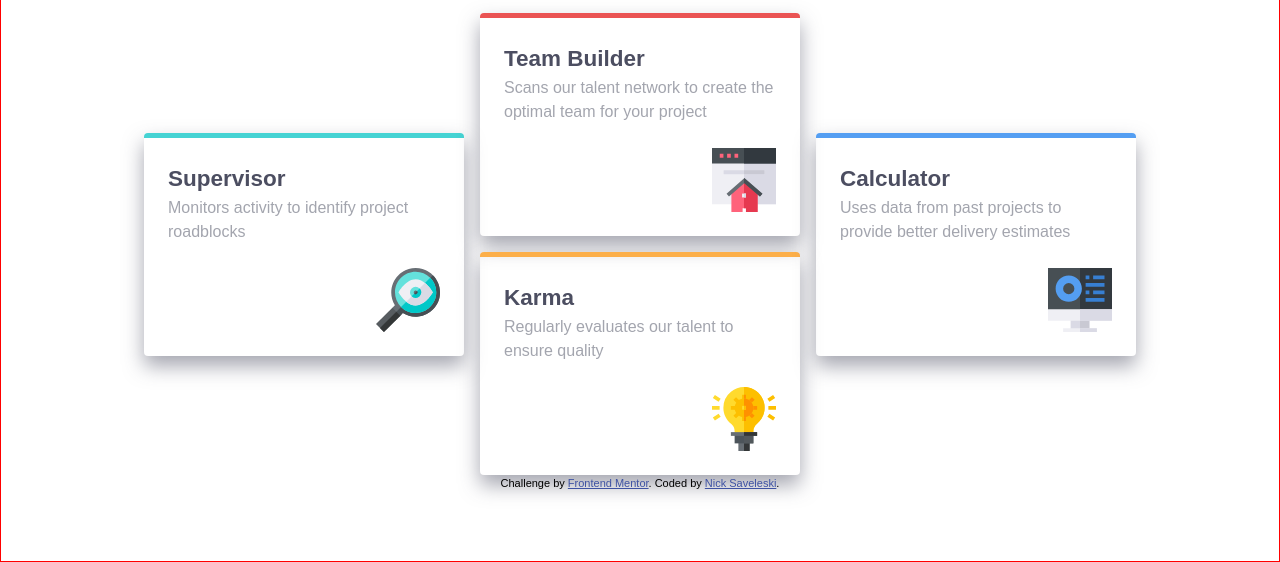
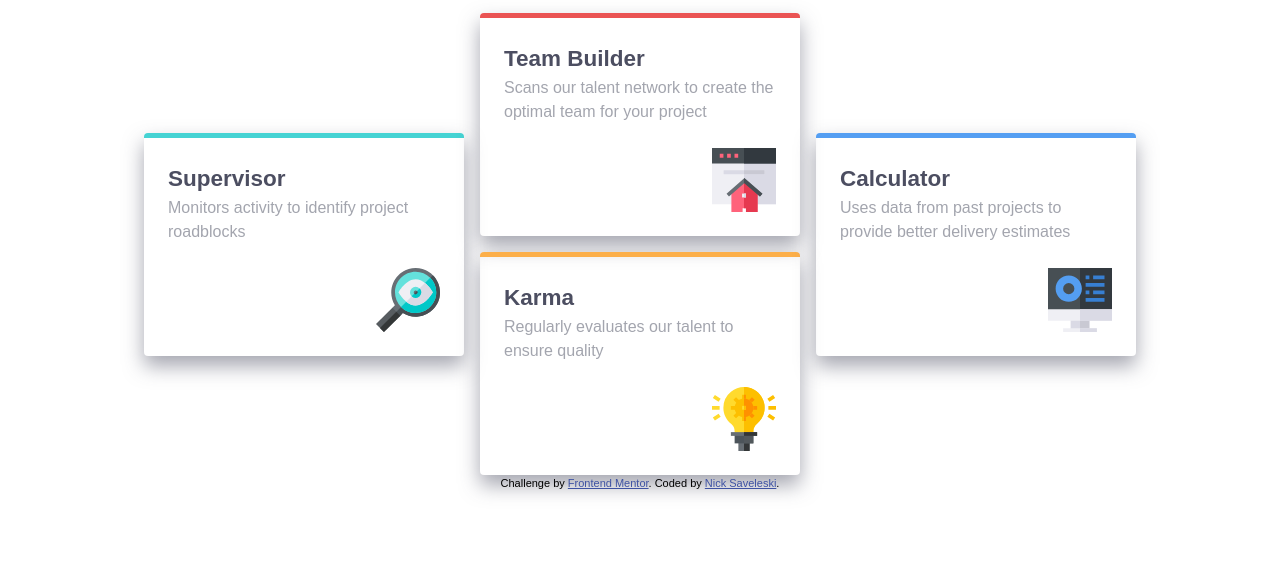
Before and after one commit to FreelanceNick/Four-Card-Feature-Section, a website: page src/index.html in a window 1280 px wide. Shown: the part 238-800 px from the top of the page. Drawn offline with Linux system fonts and the light colour scheme.

Commit message:
Updated main styles.css

```diff
--- a/src/css/styles.css
+++ b/src/css/styles.css
@@ -147,15 +147,15 @@ select {
 }
 
 body {
-  border: 1px solid red;
-  min-height: 100vh;
   font-family: var(--ff-primary);
   font-size: var(--fz);
+  min-height: 100vh;
   display: flex;
   justify-content: center;
   align-items: center;
   flex-direction: column;
   padding: 1rem;
+  overflow: hidden;
 }
 
 .header {
```
